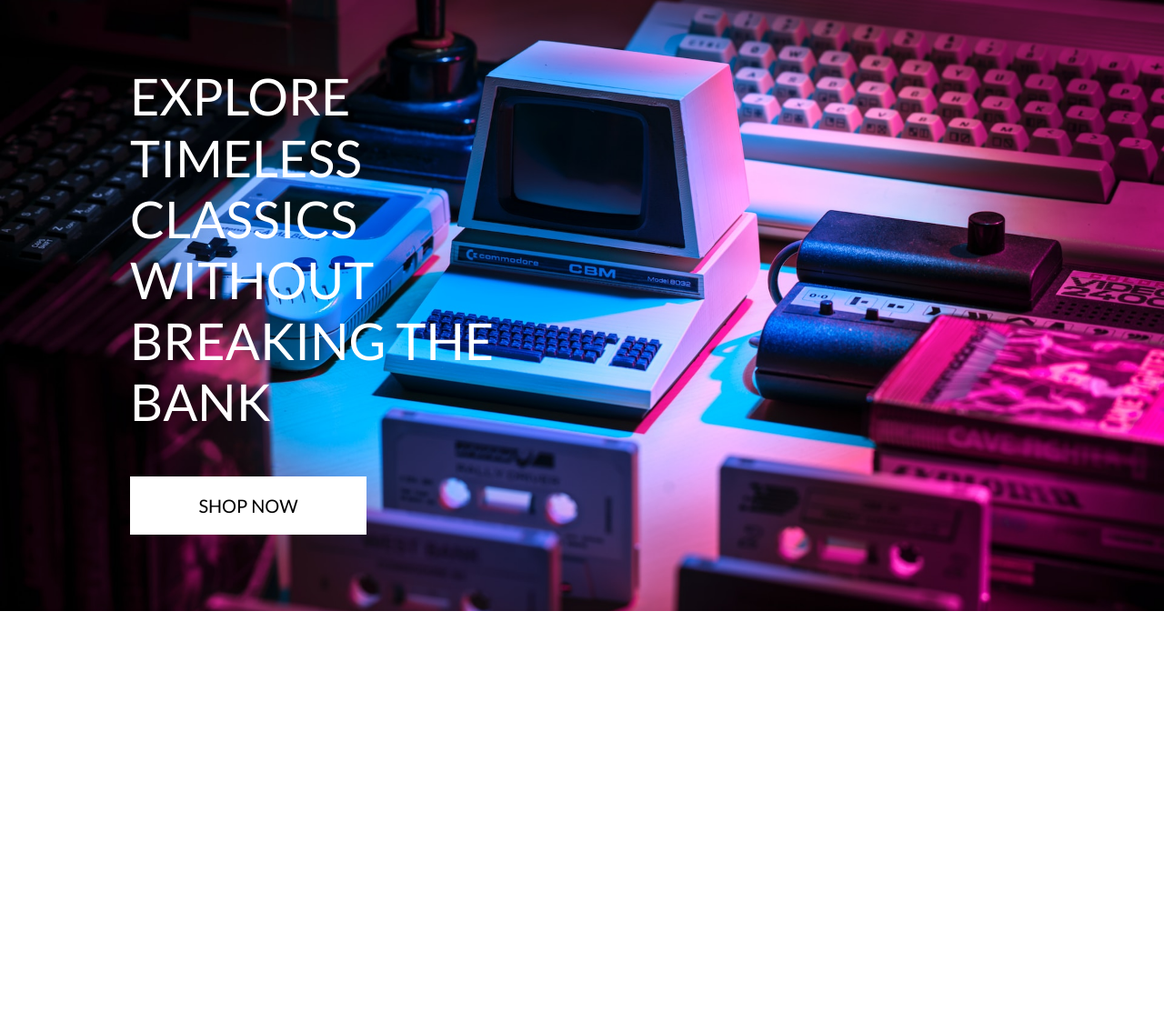
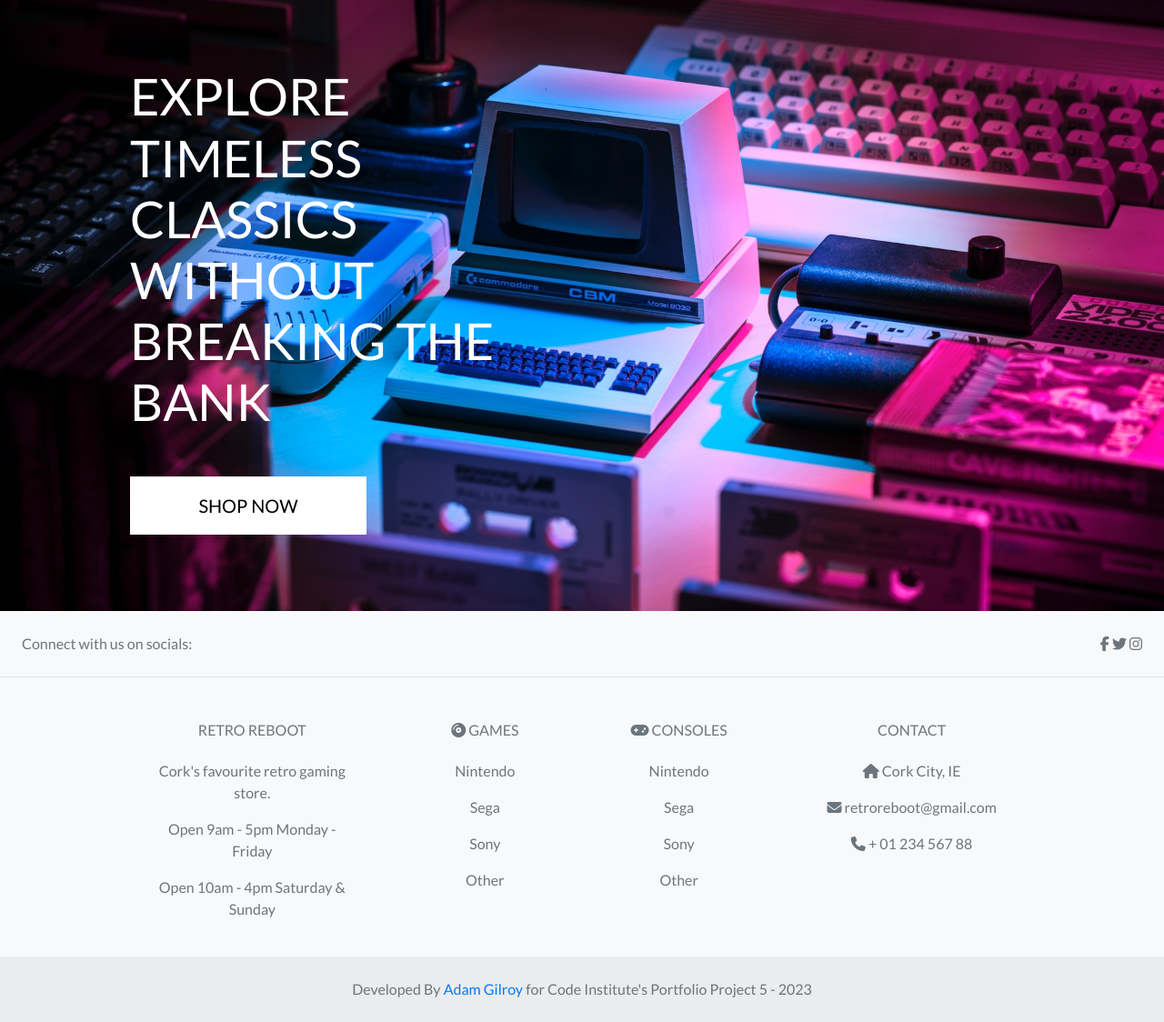
Before and after one commit to adamgilroy22/retro-reboot, a Django app: page / in a window 1280 px wide. Shown: the part 128-1252 px from the top of the page at 91% size. Before the commit the page ends 800 px from the top, so only its background shows below. Run offline with Django 3.2, Linux system fonts and the light colour scheme; some libraries are stand-ins or nearby versions.

Commit message:
Add footer

```diff
--- a/templates/base.html
+++ b/templates/base.html
@@ -119,6 +119,103 @@
     <!-- Content Goes here -->
     {% endblock %}
 
+    <!-- Footer -->
+    <footer class="text-center text-lg-start bg-light text-muted">
+        <section class="d-flex justify-content-center justify-content-lg-between p-4 border-bottom">
+            <!-- Left -->
+            <div class="me-5 d-none d-lg-block">
+                <span>Connect with us on socials:</span>
+            </div>
+
+            <!-- Right -->
+            <div>
+                <a href="" class="me-4 text-reset">
+                    <i class="fab fa-facebook-f"></i>
+                </a>
+                <a href="" class="me-4 text-reset">
+                    <i class="fab fa-twitter"></i>
+                </a>
+                <a href="" class="me-4 text-reset">
+                    <i class="fab fa-instagram"></i>
+                </a>
+            </div>
+        </section>
+
+        <section class="">
+            <div class="container text-center text-md-start mt-5">
+                <div class="row mt-3">
+                    <div class="col-md-3 col-lg-4 col-xl-3 mx-auto mb-4">
+                        <h6 class="text-uppercase fw-bold mb-4">
+                            Retro Reboot
+                        </h6>
+                        <p>
+                            Cork's favourite retro gaming store.
+                        </p>
+                        <p>
+                            Open 9am - 5pm Monday - Friday
+                        </p>
+                        <p>
+                            Open 10am - 4pm Saturday & Sunday
+                        </p>
+                    </div>
+
+                    <div class="col-md-2 col-lg-2 col-xl-2 mx-auto mb-4">
+
+                        <h6 class="text-uppercase fw-bold mb-4">
+                            <i class="fa-solid fa-compact-disc"></i> Games
+                        </h6>
+                        <p>
+                            <a href="" class="text-reset">Nintendo</a>
+                        </p>
+                        <p>
+                            <a href="" class="text-reset">Sega</a>
+                        </p>
+                        <p>
+                            <a href="" class="text-reset">Sony</a>
+                        </p>
+                        <p>
+                            <a href="" class="text-reset">Other</a>
+                        </p>
+                    </div>
+
+                    <div class="col-md-3 col-lg-2 col-xl-2 mx-auto mb-4">
+                        <h6 class="text-uppercase fw-bold mb-4">
+                            <i class="fa-solid fa-gamepad"></i> Consoles
+                        </h6>
+                        <p>
+                            <a href="" class="text-reset">Nintendo</a>
+                        </p>
+                        <p>
+                            <a href="" class="text-reset">Sega</a>
+                        </p>
+                        <p>
+                            <a href="" class="text-reset">Sony</a>
+                        </p>
+                        <p>
+                            <a href="" class="text-reset">Other</a>
+                        </p>
+                    </div>
+
+                    <div class="col-md-4 col-lg-3 col-xl-3 mx-auto mb-md-0 mb-4">
+                        <h6 class="text-uppercase fw-bold mb-4">Contact</h6>
+                        <p><i class="fas fa-home me-3"></i> Cork City, IE</p>
+                        <p>
+                            <i class="fas fa-envelope me-3"></i>
+                            retroreboot@gmail.com
+                        </p>
+                        <p><i class="fas fa-phone me-3"></i> + 01 234 567 88</p>
+                    </div>
+                </div>
+            </div>
+        </section>
+
+        <!-- Copyright -->
+        <div class="text-center p-4" style="background-color: rgba(0, 0, 0, 0.05);">
+            Developed By <a href="https://github.com/adamgilroy22" target="_blank" rel="nofollow">Adam Gilroy</a> for Code Institute's Portfolio Project 5 - 2023
+        </div>
+        <!-- Copyright -->
+    </footer>
+
     {% block postloadjs %}
     {% endblock %}
 </body>
```
Lines whose indentation alone changed are shown as unchanged.
